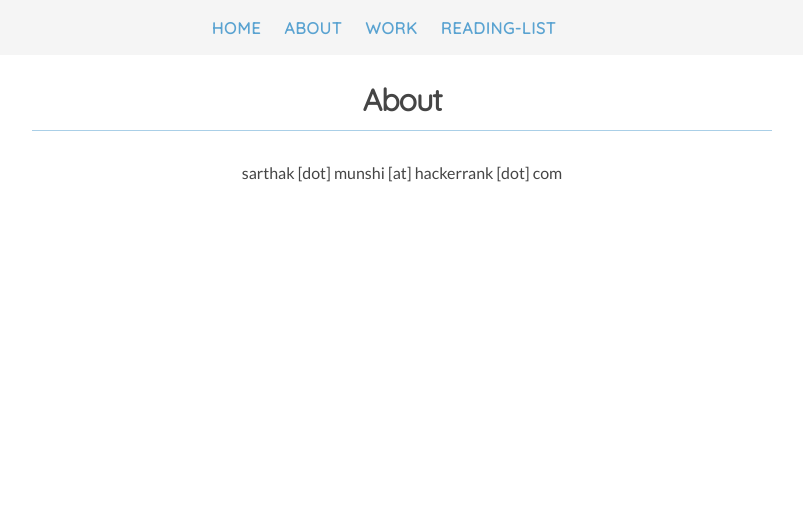
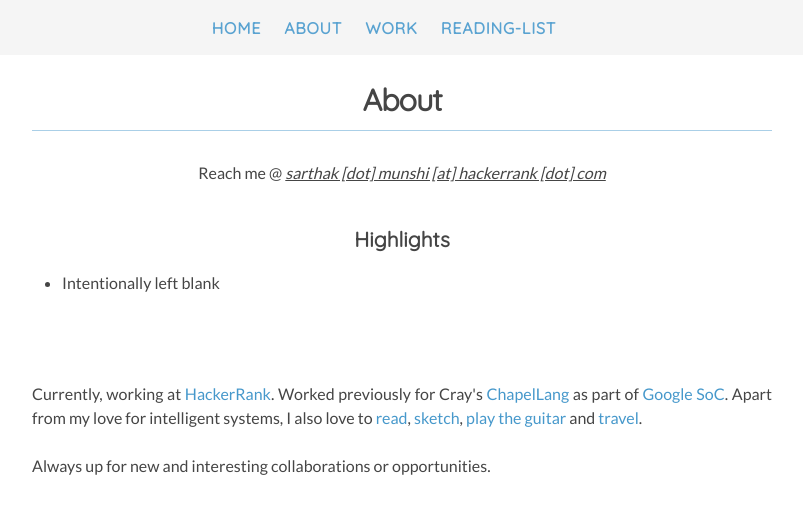
Before and after one commit to lprimeroo/saruftw.github.io.old, a Jekyll site: the page built from about.md, in a window 1280 px wide. Shown: the top 514 px of the page, without its empty margins (238-1041 px from the left). Built offline with Jekyll 4.4.1, drawn with Linux system fonts in a browser that asks for light colours; nearby versions of some CDN libraries.

Commit message:
minor nuances

```diff
--- a/about.md
+++ b/about.md
@@ -5,7 +5,22 @@ permalink: /about/
 ---
 
 <p align="center">
-	sarthak  [dot]  munshi  [at]  hackerrank  [dot]  com
+	Reach me @ <u><em>sarthak  [dot]  munshi  [at]  hackerrank  [dot]  com</em></u>
 	<br />
 	<br />
+	<h3>Highlights</h3>
+
+	<ul>
+		<li>Intentionally left blank</li>
+	</ul>
+	<br />
+	<br />
+	<br />
+	Currently, working at <a href="https://hackerrank.com/work">HackerRank</a>. Worked
+	previously for Cray's <a href="https://chapel-lang.org/">ChapelLang</a> as part of
+	<a href="https://summerofcode.withgoogle.com/archive/">Google SoC</a>.
+
+	Apart from my love for intelligent systems, I also love to <a href="/read">read</a>,
+	<a href="#">sketch</a>, <a href="#">play the guitar</a> and <a href="https://www.instagram.com/saruftw/">travel</a>.<br /><br />
+	Always up for new and interesting collaborations or opportunities.
 </p>
```
Also changed, not shown: work.md (+4 -1 lines).
